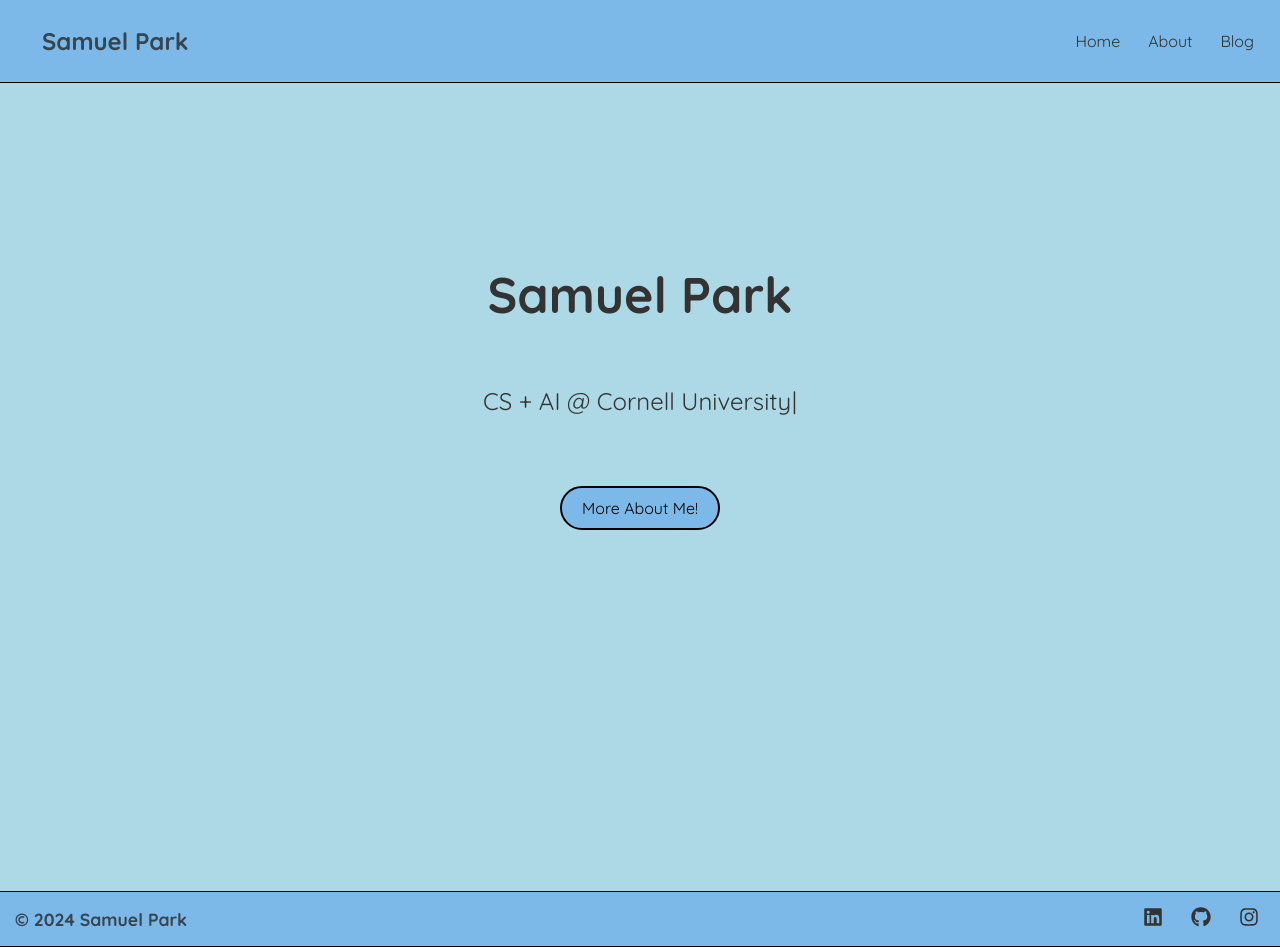
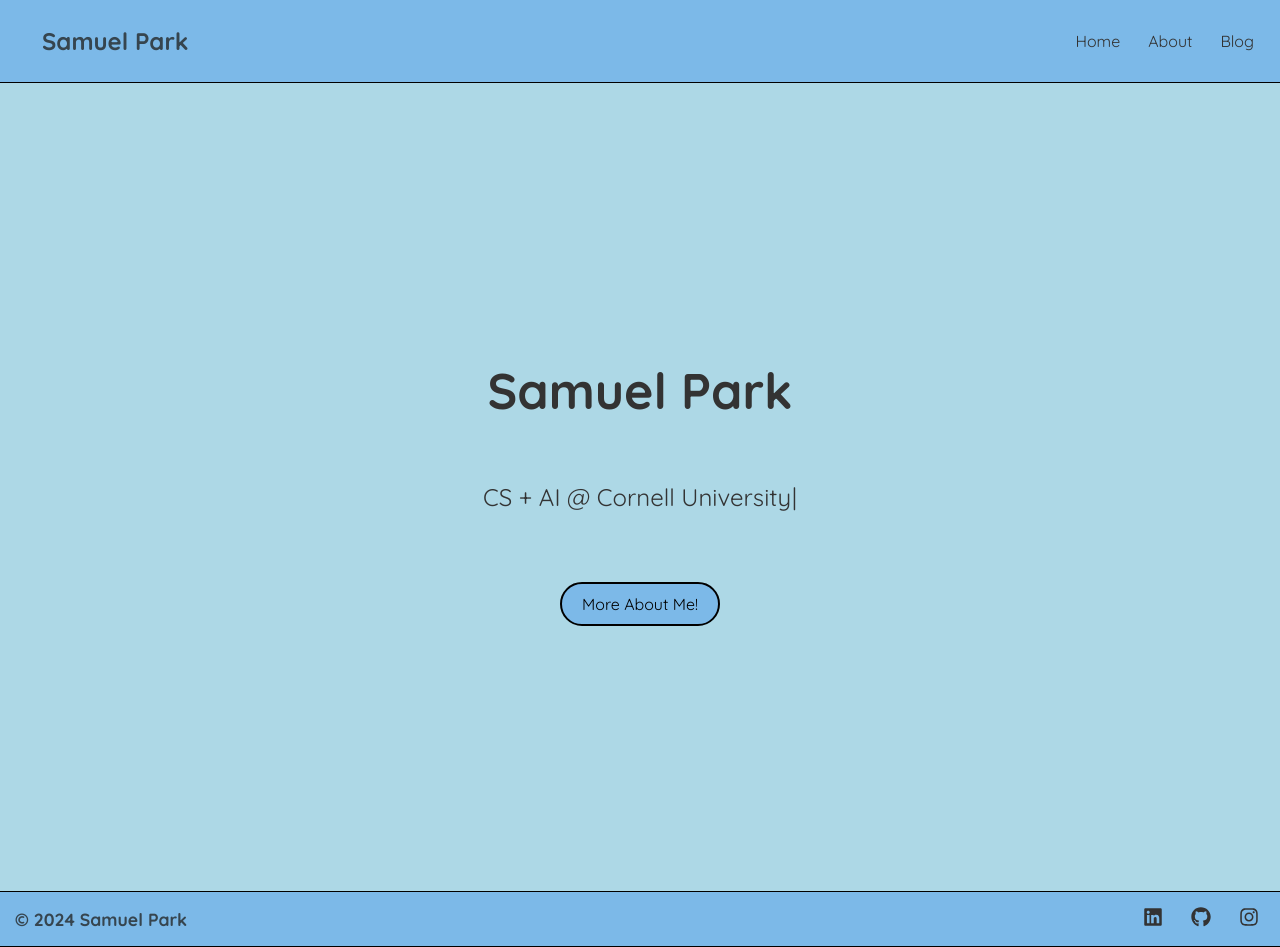
Before and after one commit to samparkk13/parksamuel.com, a React (Create React App) app: page / in a window 1280 px wide. Built offline with nearby package versions, Linux system fonts and the light colour scheme.

Commit message:
flex box instead of container

```diff
--- a/src/components/About/About.js
+++ b/src/components/About/About.js
@@ -32,15 +32,16 @@ const About = () => {
                     </Text>
                 </Box>
 
-                <Box flex="2" textAlign="center" ml={{ base: 0, md: 8 }}>
+                <Box flex="2" textAlign="center" ml={{ base: 0, md: 8 }} zIndex="1000">
                     <Image
                         src={juneProfPicSmall}
                         alt="About Me"
                         w={{ base: "250px", sm: "50%" }}
-                        minWidth="80%"
+                        minWidth="70%"
                         maxW="50%"
                         height="auto"
                         borderRadius="200"
+
                     />
                     <AboutLinks />
                 </Box>
@@ -51,61 +52,7 @@ const About = () => {
         </Box>
 
 
-        // <Box
-        //     bg="lightblue" w = "90vw" minH="80vh" overflowY="auto" overflowX="hidden" p={80} d="flex" flexDirection="column" alignItems="center"
-        // >
-        //     <FallingParticles />
-        //     <Flex
-        //         maxWidth="900px"
-        //         padding="0 20px"
-        //         margin="0 auto"
-        //         flexDirection={{ base: 'column', md: 'row' }}
-        //         alignItems="center"
 
-        //     >
-        //         <Box flex={1} textAlign="left"padding="20px">
-        //             <Heading as="h1">About Me</Heading>
-        //             <br/>
-        //             <Text mt={4}>
-        //                 Hi! I’m Sam, a third-year studying Computer Science at Cornell University with a minor in Artificial Intelligence.
-        //             </Text>
-        //             <br/>
-        //             <Text mt={4}>
-        //                 Currently, my interests lie in software engineering, web development, and robotics.
-        //             </Text>
-        //             <br/>
-        //             <Text mt={4}>
-        //                 In my free time, I love to golf 🏌️‍♂️, travel 🌍, and see snow fall ☃️.
-        //             </Text>
-        //             <br/>
-        //             <Text mt={4}>
-        //                 Feel free to reach out anytime for a chat!
-        //             </Text>
-        //             <DisappearingText />
-        //         </Box>
-        //         <Flex
-        //             flex={1}
-        //             flexDirection="column"
-        //             alignItems="center"
-        //             paddingTop={{ base: '20px', md: '0' }}
-        //         >
-        //             <Box marginBottom="20px" marginLeft= "15%">
-        //                 <Image
-        //                     src={juneProfPicSmall}
-        //                     alt="About Me"
-        //                     w={{ base: "250px", sm: "50%" }}
-        //                     minWidth="80%"
-        //                     maxW="50%"
-        //                     height="auto"
-        //                     borderRadius="200"
-        //                 />
-        //             </Box>
-        //             <Box display="flex" flexDirection="column" alignItems="center" marginTop="10px">
-        //                 <AboutLinks />
-        //             </Box>
-        //         </Flex>
-        //     </Flex>
-        // </Box>
     );
 };
 
--- a/src/components/About/DisappearText.js
+++ b/src/components/About/DisappearText.js
@@ -21,7 +21,7 @@ function DisappearingText() {
 const styles = {
   container: {
     position: 'absolute',
-    top: 100,
+    top: "15%",
     left: '50%',
     transform: 'translateX(-50%)',
     width: '100%',
--- a/src/components/Home/Home.js
+++ b/src/components/Home/Home.js
@@ -1,15 +1,25 @@
-import { Heading, Button, Box, Container, Text } from "@chakra-ui/react";
+import { Heading, Button, Box, Container, Text, Flex } from "@chakra-ui/react";
 import { Link } from "react-router-dom";
 import Type from "./Type";
 
 const Home = () => {
   return (
-    <Box bg="lightblue" minW = "100vw" minH="100vh" overflowY="auto" overflowX="hidden" p={4} d="flex" flexDirection="column" alignItems="center">
+    <Flex
+      bg="lightblue"
+      minW="100vw"
+      minH="100vh"
+      overflowY="auto"
+      overflowX="hidden"
+      p={4}
+      flexDirection="column"
+      justifyContent="center"
+      alignItems="center"
+    >
       <Container centerContent>
-        <Heading fontSize="50px" mt="13%" p="10px" textAlign="center">
+        <Heading fontSize="50px" p="10px" textAlign="center">
           Samuel Park
         </Heading>
-        <Text fontSize="2xl" className="large-font">
+        <Text fontSize="2xl" className="large-font" textAlign="center">
           <Type />
         </Text>
         <Box mt="20px" textAlign="center">
@@ -32,7 +42,7 @@ const Home = () => {
           </Button>
         </Box>
       </Container>
-    </Box>
+    </Flex>
   );
 };
 
```
